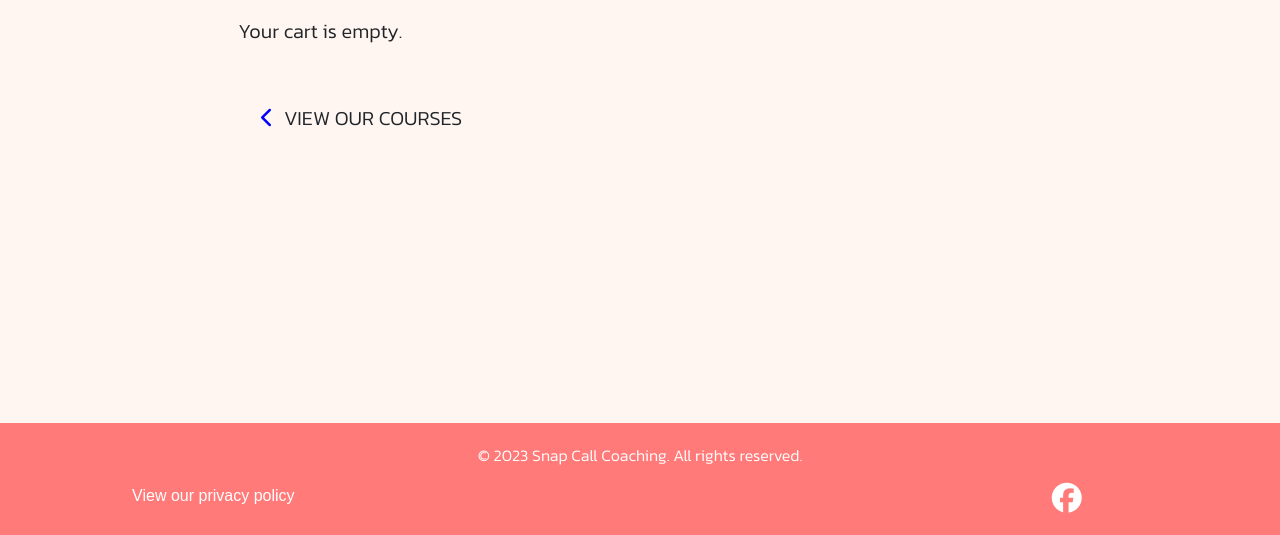
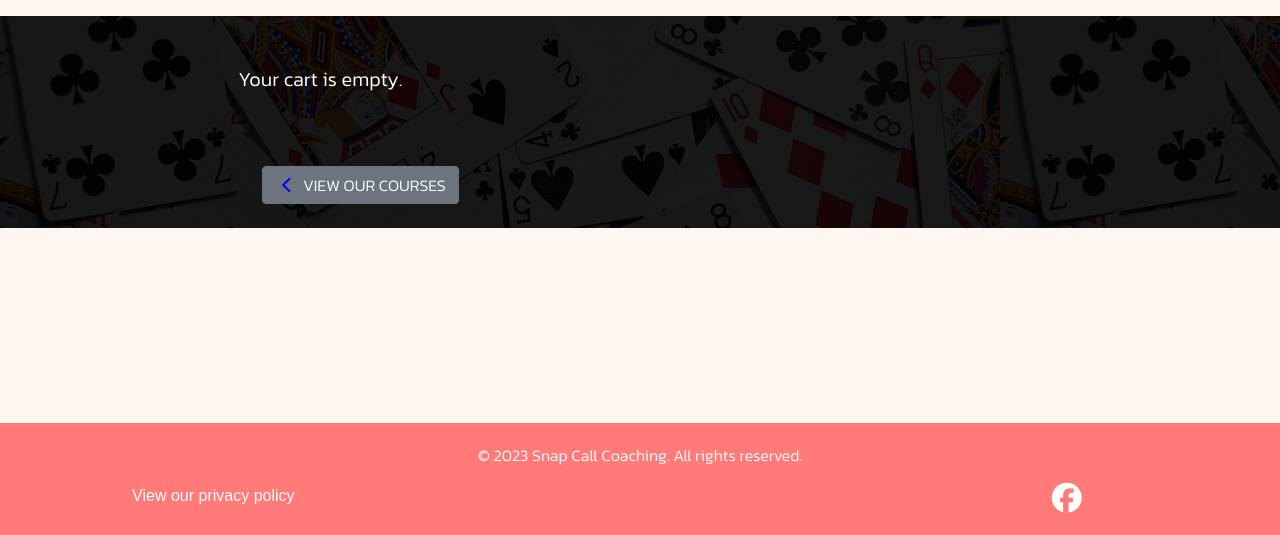
Before and after one commit to tomkelly111/Snap-Call-Coaching, a Django app: page /shopping_cart/ in a window 1280 px wide. Shown: the part 265-800 px from the top of the page. Run offline with Django 3.2, Linux system fonts and the light colour scheme; some libraries are stand-ins or nearby versions.

Commit message:
update styling on bag.html

```diff
--- a/bag/templates/bag/bag.html
+++ b/bag/templates/bag/bag.html
@@ -1,20 +1,20 @@
 {% extends "base.html" %} {% load static %} {% block content %}
-<div class="container-fluid">
+<div class="black-backdrop container-fluid">
   <div class="row m-2 m-sm-0 my-sm-3">
     <div class="col-0 col-md-2"></div>
     <div class="col-0 col-sm-8">
       <div class="row">
         <div class="col">
           {% if bag_items %}
-          <div class="table-responsive rounded">
-            <table class="table table-sm table-borderless">
-              <thead class="text-black">
+          <div class="table-responsive rounded mt-3">
+            <table class="table table-sm text-white">
+              <thead class="text-white">
                 <tr>
                   <th scope="col">Course</th>
                   <th scope="col"></th>
                   <th scope="col">Price</th>
                   <th scope="col"></th>
-                  <th scope="col"></th>
+                  <th scope="col">Remove from cart</th>
                 </tr>
               </thead>
 
@@ -54,7 +54,7 @@
                 <td colspan="5" class="text-right">
                   <a
                     href="{% url 'course_contents' %}"
-                    class="btn btn-outline-black rounded-0 btn-lg"
+                    class="btn btn-secondary m-2"
                   >
                     <span class="icon">
                       <i class="fas fa-chevron-left"></i>
@@ -63,7 +63,7 @@
                   </a>
                   <a
                     href="{% url 'checkout' %}"
-                    class="btn btn-black rounded-0 btn-lg"
+                    class="btn btn-warning m-2"
                   >
                     <span class="text-uppercase">Secure Checkout</span>
                     <span class="icon">
@@ -75,10 +75,10 @@
             </table>
           </div>
           {% else %}
-          <p class="lead mb-5">Your cart is empty.</p>
+          <p class="lead my-5">Your cart is empty.</p>
           <a
             href="{% url 'course_contents' %}"
-            class="btn btn-outline-black rounded-0 btn-lg"
+            class="btn btn-secondary m-4"
           >
             <span class="icon">
               <i class="fas fa-chevron-left"></i>
--- a/courses/templates/courses/course_detail.html
+++ b/courses/templates/courses/course_detail.html
@@ -1,5 +1,5 @@
 {% extends "base.html" %} {% load static %} {% block content %}
-<div class="course-detail container-fluid">
+<div class="black-backdrop container-fluid">
   <div class="row m-2 m-sm-0 my-sm-3">
     <div class="col-12 col-lg-3">
         {% if has_purchased == True and has_reviewed != True %}
--- a/static/css/base.css
+++ b/static/css/base.css
@@ -178,13 +178,13 @@ body {
 }
 
 /* Course_detail.html styling */
-.course-detail {
+.black-backdrop {
     color: #fff;
     background: linear-gradient(rgba(0, 0, 0, 0.9), rgba(0, 0, 0, 0.9)), url('/media/playing-cards-background.jpg');
 
 }
 
-.course-detail hr {
+.black-backdrop hr {
     background-color: #fff;
 }
 
@@ -195,6 +195,11 @@ body {
 }
 
 /* Bag styling */
+
+.bag-styling {
+    color: #fff;
+}
+
 .icon {
     align-items: center;
     display: inline-flex;
```
